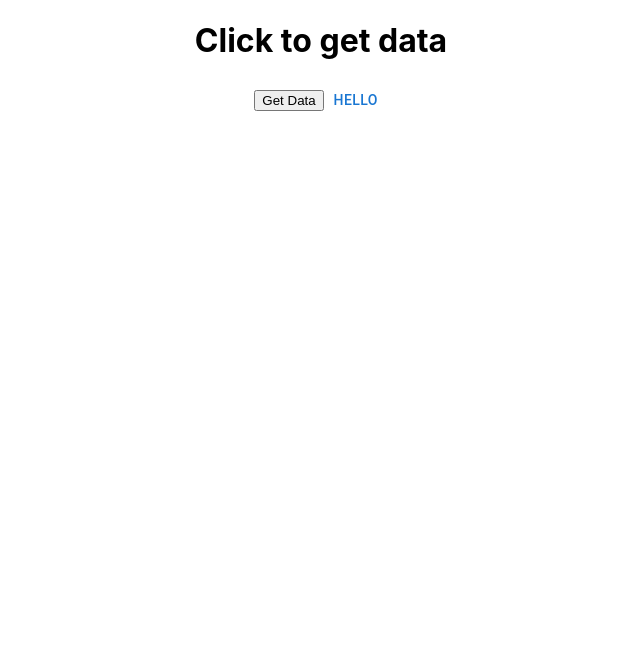
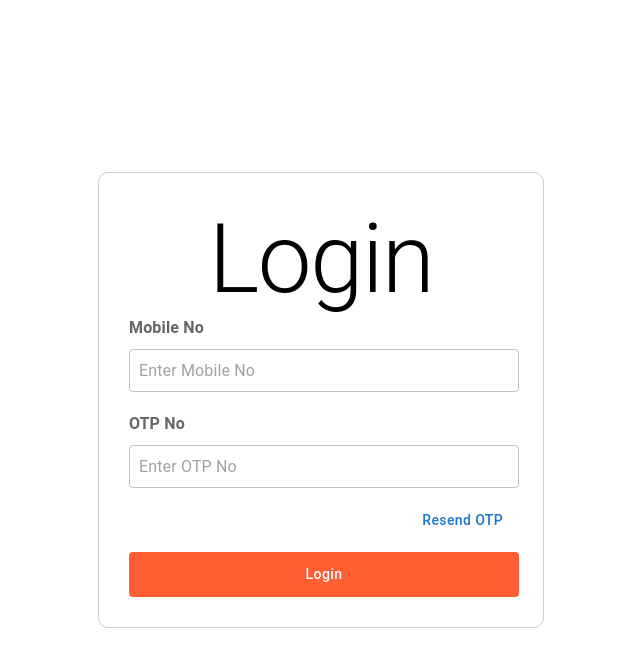
Before and after one commit to abarna10303/react_front_end_ui, a React (Create React App) app: page / in a window 1280 px wide. Shown: the top 666 px of the page, without its empty margins (319-959 px from the left). Built offline with nearby package versions, Linux system fonts and the light colour scheme.

Commit message:
[worked on the Login page]

```diff
--- a/package.json
+++ b/package.json
@@ -7,12 +7,14 @@
     "@emotion/styled": "^11.14.0",
     "@mui/icons-material": "^6.2.1",
     "@mui/material": "^6.2.1",
+    "@mui/styles": "^6.2.1",
     "@reduxjs/toolkit": "^2.5.0",
     "axios": "^1.7.9",
     "cra-template": "1.2.0",
     "react": "^19.0.0",
     "react-dom": "^19.0.0",
     "react-redux": "^9.2.0",
+    "react-router-dom": "^7.0.2",
     "react-scripts": "5.0.1",
     "web-vitals": "^4.2.4"
   },
--- a/src/App.js
+++ b/src/App.js
@@ -1,19 +1,13 @@
-import { useDispatch } from "react-redux";
-import "./App.css";
-import { getFetchData } from "./store/thunck";
-import Button from "@mui/material/Button";
+import { BrowserRouter as Router, Route, Routes } from "react-router-dom";
+import Login from "./Page/Login";
 
 function App() {
-  const dispatch = useDispatch();
-  const handleClick = () => {
-    dispatch(getFetchData());
-  };
   return (
-    <div className="App">
-      <h1>Click to get data</h1>
-      <button onClick={handleClick}>Get Data</button>
-      <Button>hello</Button>
-    </div>
+    <Router>
+      <Routes>
+        <Route path="/" element={<Login />} />
+      </Routes>
+    </Router>
   );
 }
 
--- /dev/null
+++ b/src/Page/Login.jsx
@@ -0,0 +1,116 @@
+import Box from "@mui/material/Box";
+import React from "react";
+import makeStyles from "@mui/styles/makeStyles";
+import { Button, InputLabel, TextField, Typography } from "@mui/material";
+
+const useStyles = makeStyles({
+  loginContainer: {
+    height: "100vh",
+    width: "100%",
+    display: "flex",
+    justifyContent: "center",
+    alignItems: "center",
+  },
+  loginBox: {
+    border: "1px solid #ccc",
+    padding: "30px",
+    borderRadius: "10px",
+    width: "90%",
+    maxWidth: "400px",
+    height: "auto",
+    maxHeight: "90%",
+    minWidth: "300px",
+    margin: "auto",
+    "@media (max-width: 600px)": {
+      width: "95%",
+      padding: "15px",
+    },
+    "@media (min-width: 1200px)": {
+      width: "30%",
+    },
+  },
+  loginTitle: {
+    textAlign: "center",
+    marginBottom: "20px",
+    fontSize: "32px",
+  },
+  inputFields: {
+    "& .MuiFormLabel-root": {
+      fontSize: "16px",
+      marginBottom: "10px",
+      fontWeight: "bold",
+    },
+
+    "& .MuiOutlinedInput-input": {
+      padding: "10px",
+      width: "calc(400px - 30px)",
+    },
+    marginBottom: "20px",
+  },
+  loginButton: {
+    width: "calc(400px - 10px)",
+    "& .MuiButton-root": {
+      width: "100%",
+      backgroundColor: "#ff5e33",
+      color: "#fff",
+      textTransform: "none",
+      padding: "10px !important",
+    },
+  },
+  resendOtpContainer: {
+    "& .MuiButton-root": {
+      textTransform: "none",
+      padding: "0px 10px !important",
+    },
+    "& .MuiButton-root::hover": {
+      backgroundColor: "transparent !important",
+    },
+    textAlign: "end",
+    marginTop: "20px",
+  },
+});
+
+const Login = () => {
+  const classes = useStyles();
+  const initialState = {
+    mobileNo: "",
+    otpNo: "",
+  };
+  const [state, setState] = React.useState(initialState);
+  const { mobileNo, otpNo } = state;
+  return (
+    <Box className={classes.loginContainer}>
+      <Box className={classes.loginBox}>
+        <Typography variant="h1" className={classes.loginTitle}>
+          Login
+        </Typography>
+        <Box className={classes.inputFields}>
+          <InputLabel>Mobile No</InputLabel>
+          <TextField
+            variant="outlined"
+            name="mobileNo"
+            placeholder="Enter Mobile No"
+            value={mobileNo}
+          />
+        </Box>
+        <Box className={classes.inputFields}>
+          <InputLabel>OTP No</InputLabel>
+          <TextField
+            variant="outlined"
+            name="otpNo"
+            placeholder="Enter OTP No"
+            value={otpNo}
+          />
+          <Box className={classes.resendOtpContainer}>
+            <Button>Resend OTP</Button>
+          </Box>
+        </Box>
+        <Box className={classes.loginButton}>
+          <Button>Login</Button>
+        </Box>
+      </Box>
+    </Box>
+  );
+};
+
+export default Login;
```
Also changed, not shown: 1 other file (tests, documents, lock files or other folders).
